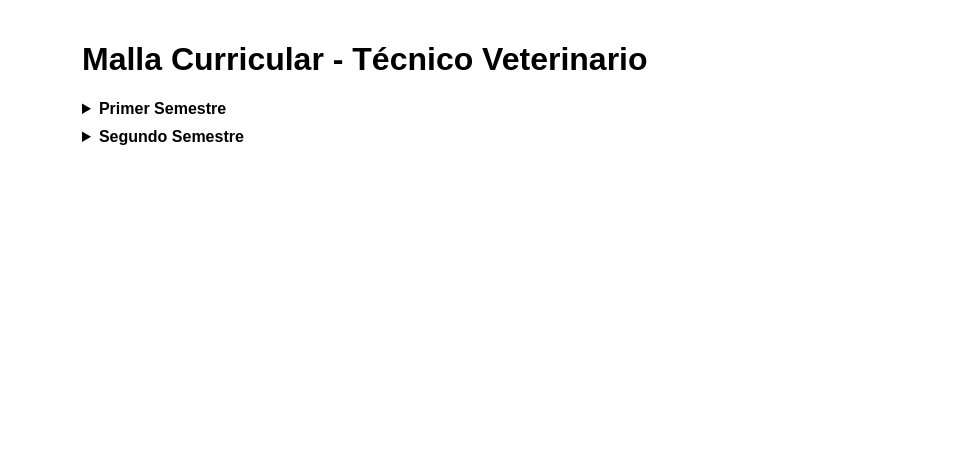
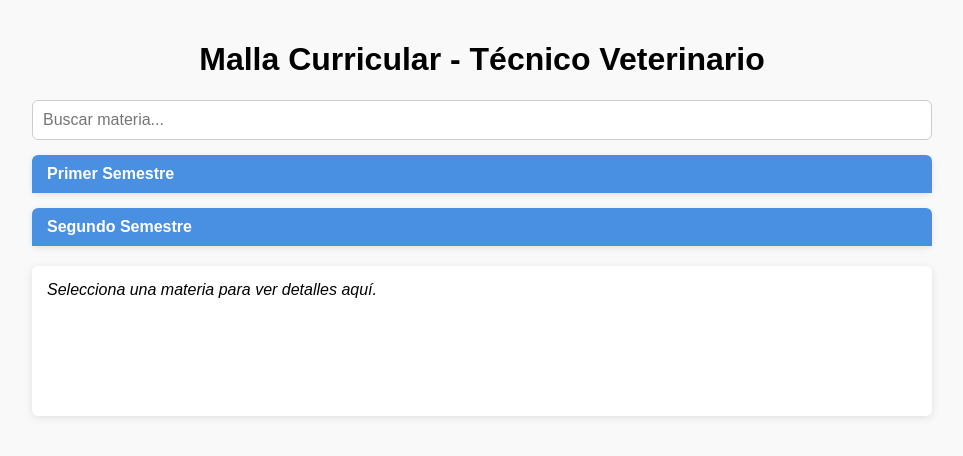
Before and after one commit to FelixTC-C/malla-interactiva-vet, a plain HTML site: page index.html in a window 1280 px wide. Shown: the whole page, without its empty margins (158-1121 px from the left). Drawn offline with Linux system fonts and the light colour scheme.

Commit message:
Update index.html

```diff
--- a/index.html
+++ b/index.html
@@ -4,36 +4,199 @@
   <meta charset="UTF-8" />
   <title>Malla Interactiva Técnico Veterinario</title>
   <style>
-    body { font-family: Arial, sans-serif; max-width: 800px; margin: auto; padding: 20px; }
-    details { margin-bottom: 10px; }
-    summary { font-weight: bold; cursor: pointer; }
-    .materia { margin-left: 20px; }
+    body { font-family: Arial, sans-serif; max-width: 900px; margin: auto; padding: 20px; background: #f9f9f9; }
+    h1 { text-align: center; }
+    .semestre { margin-bottom: 15px; background: white; border-radius: 6px; box-shadow: 0 2px 6px rgba(0,0,0,0.1); }
+    .semestre-header {
+      padding: 10px 15px;
+      background: #4a90e2;
+      color: white;
+      cursor: pointer;
+      font-weight: bold;
+      user-select: none;
+      border-radius: 6px 6px 0 0;
+    }
+    .materias-list {
+      display: none;
+      padding: 10px 20px;
+      max-height: 300px;
+      overflow-y: auto;
+    }
+    .materia {
+      padding: 8px;
+      border-bottom: 1px solid #ddd;
+      cursor: pointer;
+    }
+    .materia:hover {
+      background-color: #e6f0ff;
+    }
+    .materia.active {
+      background-color: #c2dafd;
+      font-weight: bold;
+    }
+    #detalle {
+      margin-top: 20px;
+      background: white;
+      padding: 15px;
+      border-radius: 6px;
+      box-shadow: 0 2px 8px rgba(0,0,0,0.1);
+      min-height: 120px;
+    }
+    #search {
+      width: 100%;
+      padding: 10px;
+      margin-bottom: 15px;
+      border-radius: 6px;
+      border: 1px solid #ccc;
+      font-size: 16px;
+      box-sizing: border-box;
+    }
   </style>
 </head>
 <body>
+
   <h1>Malla Curricular - Técnico Veterinario</h1>
 
-  <details>
-    <summary>Primer Semestre</summary>
-    <div class="materia">
-      <p><strong>Biología Básica</strong></p>
-      <p>Prerrequisitos: Ninguno</p>
-      <p>Descripción: Introducción a los conceptos básicos de biología.</p>
-    </div>
-    <div class="materia">
-      <p><strong>Introducción a la Veterinaria</strong></p>
-      <p>Prerrequisitos: Ninguno</p>
-      <p>Descripción: Panorama general de la carrera y áreas de especialización.</p>
-    </div>
-  </details>
+  <input type="text" id="search" placeholder="Buscar materia..." />
 
-  <details>
-    <summary>Segundo Semestre</summary>
-    <div class="materia">
-      <p><strong>Anatomía Animal</strong></p>
-      <p>Prerrequisitos: Biología Básica</p>
-      <p>Descripción: Estudio de la estructura de los animales.</p>
-    </div>
-  </details>
+  <div id="malla"></div>
+
+  <div id="detalle">
+    <em>Selecciona una materia para ver detalles aquí.</em>
+  </div>
+
+  <script>
+    const mallaData = [
+      {
+        semestre: "Primer Semestre",
+        materias: [
+          {
+            nombre: "Biología Básica",
+            prerrequisitos: "Ninguno",
+            descripcion: "Introducción a los conceptos básicos de biología.",
+            certificados: ["Certificado de Biología Básica"]
+          },
+          {
+            nombre: "Introducción a la Veterinaria",
+            prerrequisitos: "Ninguno",
+            descripcion: "Panorama general de la carrera y áreas de especialización.",
+            certificados: []
+          }
+        ]
+      },
+      {
+        semestre: "Segundo Semestre",
+        materias: [
+          {
+            nombre: "Anatomía Animal",
+            prerrequisitos: "Biología Básica",
+            descripcion: "Estudio de la estructura de los animales.",
+            certificados: ["Certificado de Anatomía"]
+          },
+          {
+            nombre: "Fisiología",
+            prerrequisitos: "Anatomía Animal",
+            descripcion: "Funciones y procesos vitales en animales.",
+            certificados: []
+          }
+        ]
+      }
+      // Puedes agregar más semestres y materias aquí
+    ];
+
+    const mallaDiv = document.getElementById('malla');
+    const detalleDiv = document.getElementById('detalle');
+    const searchInput = document.getElementById('search');
+
+    function crearMalla(data) {
+      mallaDiv.innerHTML = '';
+      data.forEach((sem, i) => {
+        const semDiv = document.createElement('div');
+        semDiv.className = 'semestre';
+
+        const header = document.createElement('div');
+        header.className = 'semestre-header';
+        header.textContent = sem.semestre;
+        header.addEventListener('click', () => {
+          const list = semDiv.querySelector('.materias-list');
+          if (list.style.display === 'block') {
+            list.style.display = 'none';
+          } else {
+            list.style.display = 'block';
+          }
+        });
+        semDiv.appendChild(header);
+
+        const list = document.createElement('div');
+        list.className = 'materias-list';
+
+        sem.materias.forEach((mat) => {
+          const matDiv = document.createElement('div');
+          matDiv.className = 'materia';
+          matDiv.textContent = mat.nombre;
+          matDiv.addEventListener('click', () => {
+            // Quitar active de otras materias
+            document.querySelectorAll('.materia').forEach(m => m.classList.remove('active'));
+            matDiv.classList.add('active');
+
+            mostrarDetalle(mat);
+          });
+          list.appendChild(matDiv);
+        });
+
+        semDiv.appendChild(list);
+        mallaDiv.appendChild(semDiv);
+      });
+    }
+
+    function mostrarDetalle(materia) {
+      detalleDiv.innerHTML = `
+        <h2>${materia.nombre}</h2>
+        <p><strong>Prerrequisitos:</strong> ${materia.prerrequisitos}</p>
+        <p><strong>Descripción:</strong> ${materia.descripcion}</p>
+        <p><strong>Certificados:</strong> ${materia.certificados.length > 0 ? materia.certificados.join(', ') : 'Ninguno'}</p>
+      `;
+    }
+
+    function filtrarMaterias() {
+      const filtro = searchInput.value.toLowerCase();
+
+      mallaData.forEach((sem) => {
+        sem.materias.forEach(mat => {
+          mat.visible = mat.nombre.toLowerCase().includes(filtro);
+        });
+      });
+
+      // Actualizar la vista con solo materias visibles
+      mallaDiv.querySelectorAll('.semestre').forEach((semDiv, i) => {
+        const materiasDiv = semDiv.querySelector('.materias-list');
+        const materias = materiasDiv.querySelectorAll('.materia');
+        let anyVisible = false;
+
+        materias.forEach((matDiv, j) => {
+          const visible = mallaData[i].materias[j].visible;
+          matDiv.style.display = visible ? 'block' : 'none';
+          if (visible) anyVisible = true;
+        });
+
+        // Mostrar o esconder semestre según materias visibles
+        materiasDiv.style.display = anyVisible ? 'block' : 'none';
+        semDiv.querySelector('.semestre-header').style.display = anyVisible ? 'block' : 'none';
+      });
+
+      // Limpiar detalle si el seleccionado ya no es visible
+      const activo = document.querySelector('.materia.active');
+      if (activo && activo.style.display === 'none') {
+        detalleDiv.innerHTML = `<em>Selecciona una materia para ver detalles aquí.</em>`;
+      }
+    }
+
+    // Inicializar la malla completa
+    crearMalla(mallaData);
+
+    // Buscar mientras escribes
+    searchInput.addEventListener('input', filtrarMaterias);
+
+  </script>
 </body>
 </html>
```
